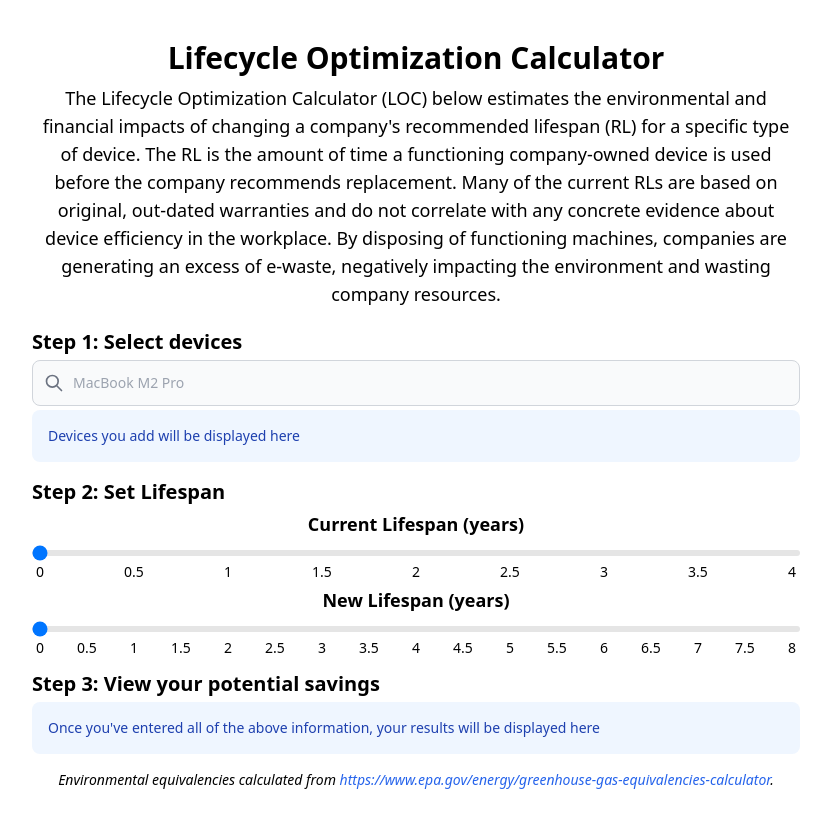
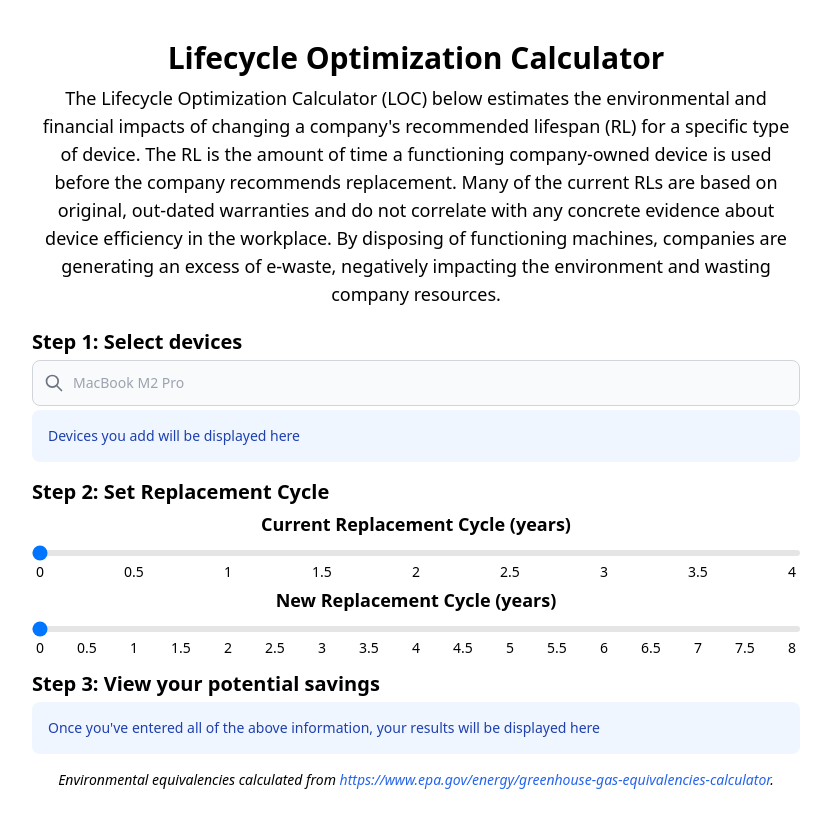
Before and after one commit to VyasNarasimhan/lifecycle, a React (Create React App) app: page / in a window 1280 px wide. Shown: the whole page, without its empty margins (224-1055 px from the left). Built offline with nearby package versions, Linux system fonts and the light colour scheme.

Commit message:
replacement cycle not lifespan

```diff
--- a/src/pages/Home.js
+++ b/src/pages/Home.js
@@ -223,8 +223,8 @@ function Home() {
                 </form>
                 {DATA.filter(device => ((device.name.toLowerCase().indexOf(search.toLowerCase()) !== -1 || device.manufacturer.toLowerCase().indexOf(search.toLowerCase()) !== -1) && search.length > 0)).length > 0 && searchResults}
                 {deviceDisplay}
-                <p className="text-xl font-semibold mb-1">Step 2: Set Lifespan</p>
-                <p className="text-lg font-semibold text-center">Current Lifespan (years)</p>
+                <p className="text-xl font-semibold mb-1">Step 2: Set Replacement Cycle</p>
+                <p className="text-lg font-semibold text-center">Current Replacement Cycle (years)</p>
                 <input
                     type="range"
                     className="transparent h-1.5 w-full cursor-pointer appearance-none rounded-lg border-transparent bg-neutral-200"
@@ -244,7 +244,7 @@ function Home() {
                     <p className="font-normal text-sm">3.5</p>
                     <p className="font-normal text-sm">4</p>
                 </span>
-                <p className="text-lg font-semibold text-center">New Lifespan (years)</p>
+                <p className="text-lg font-semibold text-center">New Replacement Cycle (years)</p>
                 <input
                     type="range"
                     className="transparent h-1.5 w-full cursor-pointer appearance-none rounded-lg border-transparent bg-neutral-200"
```
